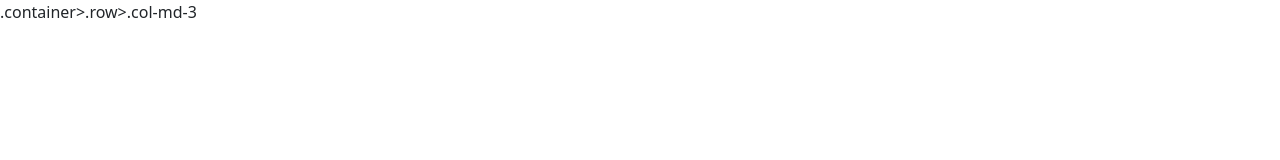
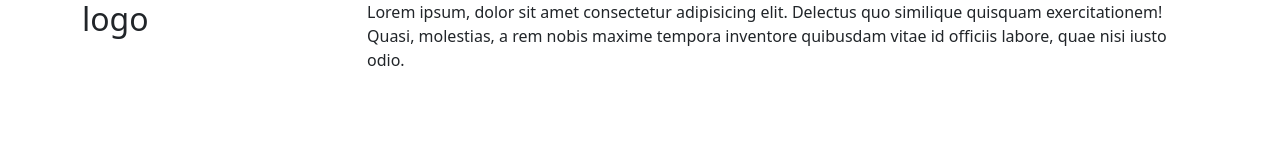
Before and after one commit to NinjaCoderM/learn-bootstrap-scss, a website: page learn-bootstrap-basic/index.html in a window 1280 px wide. Drawn offline with Linux system fonts and the light colour scheme.

Commit message:
example row with two col

```diff
--- a/learn-bootstrap-basic/index.html
+++ b/learn-bootstrap-basic/index.html
@@ -8,7 +8,12 @@
 
 </head>
 <body>
-       .container>.row>.col-md-3
+       <div class="container">
+        <div class="row">
+            <div class="col-md-3"><h2>logo</h2></div>
+            <div class="col-md-9">Lorem ipsum, dolor sit amet consectetur adipisicing elit. Delectus quo similique quisquam exercitationem! Quasi, molestias, a rem nobis maxime tempora inventore quibusdam vitae id officiis labore, quae nisi iusto odio.</div>
+        </div>
+       </div>
       <script src="js/bootstrap.min.js"></script>
 </body>
 </html>
```
